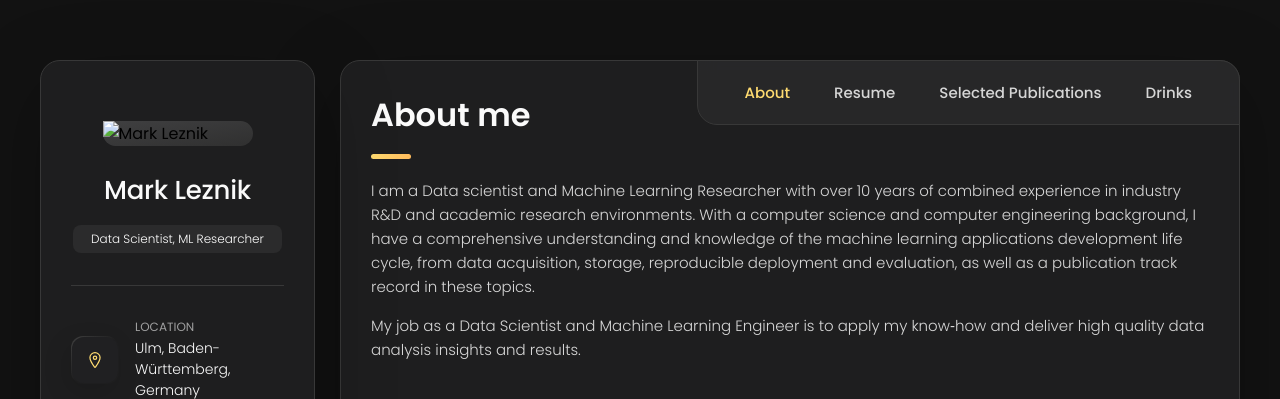
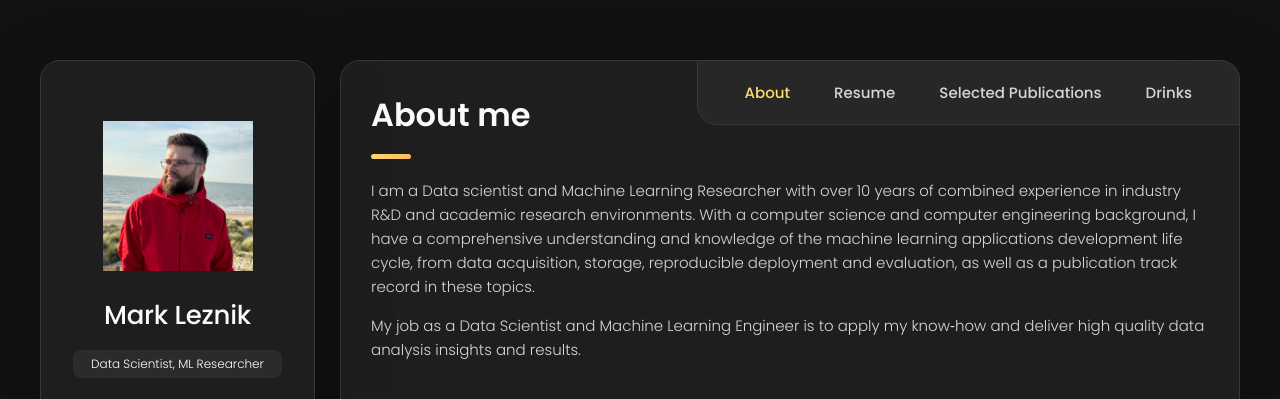
Before and after one commit to mleznik/mleznik, a plain HTML site: page index.html in a window 1280 px wide. Shown: the top 399 px of the page. Drawn offline with nearby package versions, Linux system fonts and the light colour scheme.

Commit message:
Update index.html

```diff
--- a/index.html
+++ b/index.html
@@ -44,7 +44,7 @@
       <div class="sidebar-info">
 
         <figure class="avatar-box">
-          <img src="./assets/images/mlez.jpg" alt="Mark Leznik" width="80">
+          <img src="./assets/images/mlez.jpeg" alt="Mark Leznik" width="80">
         </figure>
 
         <div class="info-content">
```
